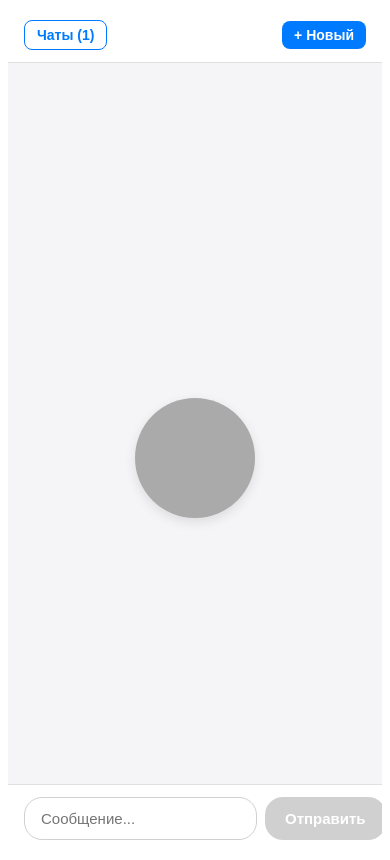
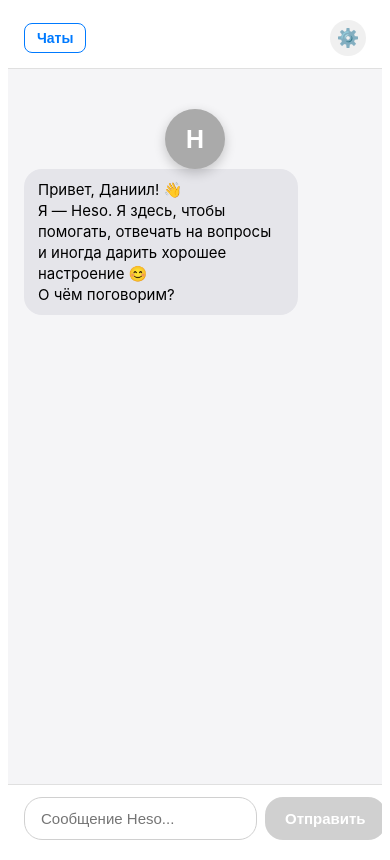
Before and after one commit to decozz523/my-ai-circle, a Next.js app: page / in a window 390 px wide. Built offline with nearby package versions, Linux system fonts and the light colour scheme.

Commit message:
Update index.js

```diff
--- a/pages/index.js
+++ b/pages/index.js
@@ -1,12 +1,36 @@
 import { useState, useEffect } from 'react';
 
 export default function Home() {
+  // --- ДАННЫЕ ПОЛЬЗОВАТЕЛЯ ---
+  const [userName, setUserName] = useState('Даниил Камаев');
+  const [theme, setTheme] = useState('light'); // 'light', 'dark', 'auto'
+
+  // --- ЧАТЫ ---
   const [chats, setChats] = useState([]);
   const [activeChatId, setActiveChatId] = useState(null);
   const [messages, setMessages] = useState([]);
   const [input, setInput] = useState('');
   const [isTyping, setIsTyping] = useState(false);
-  const [showChatList, setShowChatList] = useState(false); // для мобильной модалки
+  const [showChatList, setShowChatList] = useState(false);
+  const [showSettings, setShowSettings] = useState(false);
+
+  // Загрузка настроек
+  useEffect(() => {
+    const savedName = localStorage.getItem('user-name');
+    const savedTheme = localStorage.getItem('app-theme') || 'light';
+    if (savedName) setUserName(savedName);
+    setTheme(savedTheme);
+  }, []);
+
+  // Применение темы
+  useEffect(() => {
+    localStorage.setItem('app-theme', theme);
+    if (theme === 'dark' || (theme === 'auto' && window.matchMedia('(prefers-color-scheme: dark)').matches)) {
+      document.documentElement.classList.add('dark');
+    } else {
+      document.documentElement.classList.remove('dark');
+    }
+  }, [theme]);
 
   // Загрузка чатов
   useEffect(() => {
@@ -19,13 +43,24 @@ export default function Home() {
         setMessages(parsed[0].messages);
       }
     } else {
-      const newChat = { id: Date.now().toString(), title: 'Новый чат', messages: [], createdAt: new Date().toISOString() };
+      // Первое приветствие от Heso!
+      const welcomeMessage = {
+        role: 'ai',
+        content: `Привет, Даниил! 👋\nЯ — Heso. Я здесь, чтобы помогать, отвечать на вопросы и иногда дарить хорошее настроение 😊\nО чём поговорим?`
+      };
+      const newChat = {
+        id: Date.now().toString(),
+        title: 'Добро пожаловать!',
+        messages: [welcomeMessage],
+        createdAt: new Date().toISOString(),
+      };
       setChats([newChat]);
       setActiveChatId(newChat.id);
+      setMessages([welcomeMessage]);
     }
   }, []);
 
-  // Сохранение
+  // Сохранение чатов
   useEffect(() => {
     if (activeChatId) {
       const updated = chats.map(chat =>
@@ -68,8 +103,8 @@ export default function Home() {
     setInput('');
     setIsTyping(true);
 
-    // Обновляем заголовок
-    if (newMessages.length === 1) {
+    // Обновляем заголовок чата
+    if (newMessages.length === 1 && !chats.find(c => c.id === activeChatId)?.title?.includes('Добро пожаловать')) {
       const title = input.substring(0, 30) + (input.length > 30 ? '...' : '');
       const updated = chats.map(chat =>
         chat.id === activeChatId ? { ...chat, title } : chat
@@ -89,60 +124,101 @@ export default function Home() {
       const aiMsg = { role: 'ai', content: data.choices[0].message.content };
       setMessages(prev => [...prev, aiMsg]);
     } catch (error) {
-      setMessages(prev => [...prev, { role: 'ai', content: 'Ошибка. Попробуй позже.' }]);
+      setMessages(prev => [...prev, { role: 'ai', content: 'Heso сейчас недоступен. Попробуй позже! 💔' }]);
     } finally {
       setIsTyping(false);
     }
   };
 
+  const saveName = (newName) => {
+    if (newName.trim()) {
+      setUserName(newName.trim());
+      localStorage.setItem('user-name', newName.trim());
+    }
+  };
+
+  const clearAllChats = () => {
+    if (confirm('Очистить все чаты? Это нельзя отменить.')) {
+      localStorage.removeItem('ai-chats');
+      const welcomeMessage = {
+        role: 'ai',
+        content: `Привет, Даниил! 👋\nЯ — Heso. Я здесь, чтобы помогать, отвечать на вопросы и иногда дарить хорошее настроение 😊\nО чём поговорим?`
+      };
+      const newChat = {
+        id: Date.now().toString(),
+        title: 'Добро пожаловать!',
+        messages: [welcomeMessage],
+        createdAt: new Date().toISOString(),
+      };
+      setChats([newChat]);
+      setActiveChatId(newChat.id);
+      setMessages([welcomeMessage]);
+      setShowSettings(false);
+    }
+  };
+
   const activeChat = chats.find(c => c.id === activeChatId) || { title: 'Чат' };
-
-  // Определяем, мобильное ли устройство
   const isMobile = typeof window !== 'undefined' && window.innerWidth < 768;
 
+  // Цвета в зависимости от темы
+  const bgColor = theme === 'dark' ? '#000' : '#f5f5f7';
+  const headerBg = theme === 'dark' ? '#111' : 'white';
+  const chatBg = theme === 'dark' ? '#111' : 'white';
+  const inputBg = theme === 'dark' ? '#222' : 'white';
+  const textColor = theme === 'dark' ? '#fff' : '#000';
+  const userMsgBg = '#007AFF';
+  const aiMsgBg = theme === 'dark' ? '#222' : '#e5e5ea';
+  const aiMsgColor = theme === 'dark' ? '#fff' : '#000';
+
   return (
-    <div style={{ height: '100vh', display: 'flex', flexDirection: 'column', backgroundColor: '#f5f5f7', fontFamily: '-apple-system, BlinkMacSystemFont, sans-serif', overflow: 'hidden' }}>
+    <div style={{ height: '100vh', display: 'flex', flexDirection: 'column', backgroundColor: bgColor, color: textColor, fontFamily: '-apple-system, BlinkMacSystemFont, sans-serif', overflow: 'hidden' }}>
 
       {/* Шапка */}
-      <div style={{ padding: '12px 16px', backgroundColor: 'white', borderBottom: '1px solid #e0e0e0', display: 'flex', justifyContent: 'space-between', alignItems: 'center' }}>
+      <div style={{ padding: '12px 16px', backgroundColor: headerBg, borderBottom: `1px solid ${theme === 'dark' ? '#333' : '#e0e0e0'}`, display: 'flex', justifyContent: 'space-between', alignItems: 'center' }}>
         {isMobile ? (
           <button
             onClick={() => setShowChatList(true)}
             style={{
               padding: '6px 12px',
-              border: '1px solid #007AFF',
-              color: '#007AFF',
-              backgroundColor: 'white',
+              border: `1px solid ${theme === 'dark' ? '#555' : '#007AFF'}`,
+              color: theme === 'dark' ? '#aaa' : '#007AFF',
+              backgroundColor: 'transparent',
               borderRadius: '8px',
               fontSize: '14px',
               fontWeight: '600',
             }}
           >
-            Чаты ({chats.length})
+            Чаты
           </button>
         ) : (
           <div style={{ fontSize: '16px', fontWeight: '600' }}>{activeChat.title}</div>
         )}
+
+        <div style={{ display: 'flex', gap: '10px' }}>
           <button
-          onClick={createNewChat}
+            onClick={() => setShowSettings(true)}
             style={{
-            padding: '6px 12px',
-            backgroundColor: '#007AFF',
-            color: 'white',
+              width: '36px',
+              height: '36px',
+              borderRadius: '50%',
+              backgroundColor: theme === 'dark' ? '#222' : '#f0f0f0',
               border: 'none',
-            borderRadius: '8px',
-            fontSize: '14px',
-            fontWeight: '600',
+              fontSize: '18px',
+              display: 'flex',
+              alignItems: 'center',
+              justifyContent: 'center',
+              cursor: 'pointer',
+              color: theme === 'dark' ? '#aaa' : '#555',
             }}
           >
-          + Новый
+            ⚙️
           </button>
+        </div>
       </div>
 
       {/* Основная область */}
       <div style={{ flex: 1, display: 'flex', flexDirection: 'column', position: 'relative' }}>
-
-        {/* Круг — всегда виден, но ведёт себя умно */}
+        {/* Круг Heso */}
         <div style={{
           position: 'absolute',
           top: messages.length > 0 ? '40px' : '50%',
@@ -156,11 +232,19 @@ export default function Home() {
               width: messages.length > 0 ? '60px' : '120px',
               height: messages.length > 0 ? '60px' : '120px',
               borderRadius: isTyping ? '40%' : '50%',
-              backgroundColor: isTyping ? '#666' : '#aaa',
+              backgroundColor: isTyping ? (theme === 'dark' ? '#555' : '#999') : (theme === 'dark' ? '#444' : '#aaa'),
               transition: 'all 0.4s ease',
-              boxShadow: '0 4px 12px rgba(0,0,0,0.1)',
+              boxShadow: '0 4px 12px rgba(0,0,0,0.2)',
+              display: 'flex',
+              alignItems: 'center',
+              justifyContent: 'center',
+              color: '#fff',
+              fontSize: messages.length > 0 ? '24px' : '48px',
+              fontWeight: 'bold',
             }}
-          />
+          >
+            H
+          </div>
         </div>
 
         {/* Чат */}
@@ -181,14 +265,15 @@ export default function Home() {
                 alignSelf: msg.role === 'user' ? 'flex-end' : 'flex-start',
                 maxWidth: '80%',
                 marginBottom: '12px',
+                whiteSpace: 'pre-wrap'
               }}
             >
               <div
                 style={{
                   padding: '10px 14px',
                   borderRadius: '18px',
-                  backgroundColor: msg.role === 'user' ? '#007AFF' : '#e5e5ea',
-                  color: msg.role === 'user' ? 'white' : '#000',
+                  backgroundColor: msg.role === 'user' ? userMsgBg : aiMsgBg,
+                  color: msg.role === 'user' ? 'white' : aiMsgColor,
                   fontSize: '15px',
                   lineHeight: 1.4,
                   wordBreak: 'break-word',
@@ -200,28 +285,30 @@ export default function Home() {
           ))}
           {isTyping && (
             <div style={{ alignSelf: 'flex-start', maxWidth: '80%' }}>
-              <div style={{ padding: '10px 14px', borderRadius: '18px', backgroundColor: '#e5e5ea', fontSize: '15px' }}>
-                ИИ думает...
+              <div style={{ padding: '10px 14px', borderRadius: '18px', backgroundColor: aiMsgBg, color: aiMsgColor, fontSize: '15px' }}>
+                Heso думает... 💭
               </div>
             </div>
           )}
         </div>
 
         {/* Поле ввода */}
-        <div style={{ padding: '12px 16px', borderTop: '1px solid #e0e0e0', backgroundColor: 'white' }}>
+        <div style={{ padding: '12px 16px', borderTop: `1px solid ${theme === 'dark' ? '#333' : '#e0e0e0'}`, backgroundColor: chatBg }}>
           <div style={{ display: 'flex', gap: '8px' }}>
             <input
               value={input}
               onChange={(e) => setInput(e.target.value)}
               onKeyDown={(e) => e.key === 'Enter' && handleSend()}
-              placeholder="Сообщение..."
+              placeholder="Сообщение Heso..."
               style={{
                 flex: 1,
                 padding: '12px 16px',
-                border: '1px solid #d0d0d0',
+                border: `1px solid ${theme === 'dark' ? '#444' : '#d0d0d0'}`,
                 borderRadius: '18px',
                 fontSize: '15px',
                 outline: 'none',
+                backgroundColor: inputBg,
+                color: textColor,
               }}
             />
             <button
@@ -229,7 +316,7 @@ export default function Home() {
               disabled={!input.trim() || isTyping}
               style={{
                 padding: '12px 20px',
-                backgroundColor: input.trim() && !isTyping ? '#007AFF' : '#d0d0d0',
+                backgroundColor: input.trim() && !isTyping ? '#007AFF' : (theme === 'dark' ? '#444' : '#d0d0d0'),
                 color: 'white',
                 border: 'none',
                 borderRadius: '18px',
@@ -244,38 +331,12 @@ export default function Home() {
         </div>
       </div>
 
-      {/* Модальное окно со списком чатов (только на мобильном) */}
+      {/* Модалка: список чатов (мобильная) */}
       {isMobile && showChatList && (
         <>
-          <div
-            onClick={() => setShowChatList(false)}
-            style={{
-              position: 'fixed',
-              top: 0,
-              left: 0,
-              right: 0,
-              bottom: 0,
-              backgroundColor: 'rgba(0,0,0,0.3)',
-              zIndex: 1000,
-            }}
-          />
-          <div
-            style={{
-              position: 'fixed',
-              bottom: 0,
-              left: 0,
-              right: 0,
-              backgroundColor: 'white',
-              borderTopLeftRadius: '20px',
-              borderTopRightRadius: '20px',
-              maxHeight: '70vh',
-              zIndex: 1001,
-              padding: '16px 0',
-            }}
-          >
-            <div style={{ textAlign: 'center', color: '#888', fontSize: '14px', marginBottom: '12px' }}>
-              Мои чаты
-            </div>
+          <div onClick={() => setShowChatList(false)} style={{ position: 'fixed', top: 0, left: 0, right: 0, bottom: 0, backgroundColor: 'rgba(0,0,0,0.3)', zIndex: 1000 }} />
+          <div style={{ position: 'fixed', bottom: 0, left: 0, right: 0, backgroundColor: chatBg, borderTopLeftRadius: '20px', borderTopRightRadius: '20px', maxHeight: '70vh', zIndex: 1001, padding: '16px 0' }}>
+            <div style={{ textAlign: 'center', color: theme === 'dark' ? '#aaa' : '#888', fontSize: '14px', marginBottom: '12px' }}>Мои чаты</div>
             <div style={{ maxHeight: '60vh', overflowY: 'auto' }}>
               {chats.map(chat => (
                 <div
@@ -283,11 +344,11 @@ export default function Home() {
                   onClick={() => switchChat(chat.id)}
                   style={{
                     padding: '14px 20px',
-                    borderBottom: '1px solid #f0f0f0',
+                    borderBottom: `1px solid ${theme === 'dark' ? '#333' : '#f0f0f0'}`,
                     cursor: 'pointer',
                     fontSize: '16px',
-                    backgroundColor: activeChatId === chat.id ? '#f0f7ff' : 'white',
-                    color: activeChatId === chat.id ? '#007AFF' : '#000',
+                    backgroundColor: activeChatId === chat.id ? (theme === 'dark' ? '#222' : '#f0f7ff') : 'transparent',
+                    color: activeChatId === chat.id ? '#007AFF' : (theme === 'dark' ? '#fff' : '#000'),
                   }}
                 >
                   {chat.title}
@@ -295,24 +356,107 @@ export default function Home() {
               ))}
             </div>
             <div style={{ padding: '16px', textAlign: 'center' }}>
-              <button
-                onClick={createNewChat}
-                style={{
-                  padding: '10px 20px',
-                  backgroundColor: '#007AFF',
-                  color: 'white',
-                  border: 'none',
-                  borderRadius: '12px',
-                  fontSize: '15px',
-                  fontWeight: '600',
-                }}
-              >
+              <button onClick={createNewChat} style={{ padding: '10px 20px', backgroundColor: '#007AFF', color: 'white', border: 'none', borderRadius: '12px', fontSize: '15px', fontWeight: '600' }}>
                 + Новый чат
               </button>
             </div>
           </div>
         </>
       )}
+
+      {/* Модалка: настройки (личный кабинет) */}
+      {showSettings && (
+        <>
+          <div onClick={() => setShowSettings(false)} style={{ position: 'fixed', top: 0, left: 0, right: 0, bottom: 0, backgroundColor: 'rgba(0,0,0,0.3)', zIndex: 2000 }} />
+          <div style={{ position: 'fixed', top: '50%', left: '50%', transform: 'translate(-50%, -50%)', width: isMobile ? '90%' : '400px', backgroundColor: chatBg, borderRadius: '20px', padding: '24px', zIndex: 2001, maxHeight: '80vh', overflowY: 'auto', border: `1px solid ${theme === 'dark' ? '#333' : '#e0e0e0'}` }}>
+            <h2 style={{ fontSize: '20px', fontWeight: '700', marginBottom: '20px', textAlign: 'center' }}>Личный кабинет</h2>
+
+            <div style={{ marginBottom: '20px' }}>
+              <div style={{ fontSize: '14px', color: theme === 'dark' ? '#aaa' : '#666', marginBottom: '6px' }}>Ваше имя</div>
+              <input
+                value={userName}
+                onChange={(e) => setUserName(e.target.value)}
+                onBlur={(e) => saveName(e.target.value)}
+                placeholder="Введите имя"
+                style={{
+                  width: '100%',
+                  padding: '10px 12px',
+                  border: `1px solid ${theme === 'dark' ? '#444' : '#d0d0d0'}`,
+                  borderRadius: '10px',
+                  backgroundColor: inputBg,
+                  color: textColor,
+                  fontSize: '15px',
+                }}
+              />
+            </div>
+
+            <div style={{ marginBottom: '20px' }}>
+              <div style={{ fontSize: '14px', color: theme === 'dark' ? '#aaa' : '#666', marginBottom: '6px' }}>Тема</div>
+              <select
+                value={theme}
+                onChange={(e) => setTheme(e.target.value)}
+                style={{
+                  width: '100%',
+                  padding: '10px 12px',
+                  border: `1px solid ${theme === 'dark' ? '#444' : '#d0d0d0'}`,
+                  borderRadius: '10px',
+                  backgroundColor: inputBg,
+                  color: textColor,
+                  fontSize: '15px',
+                }}
+              >
+                <option value="light">Светлая</option>
+                <option value="dark">Тёмная</option>
+                <option value="auto">Автоматически</option>
+              </select>
+            </div>
+
+            <div style={{ marginBottom: '20px', padding: '14px', backgroundColor: theme === 'dark' ? '#222' : '#f8f8f8', borderRadius: '12px' }}>
+              <div style={{ fontSize: '14px', fontWeight: '600', marginBottom: '6px' }}>Информация</div>
+              <div style={{ fontSize: '14px', color: theme === 'dark' ? '#bbb' : '#555' }}>
+                <div>ИИ: <strong>Heso</strong></div>
+                <div>Разработчик: <strong>Даниил Камаев</strong></div>
+                <div>Всего чатов: <strong>{chats.length}</strong></div>
+              </div>
+            </div>
+
+            <button
+              onClick={clearAllChats}
+              style={{
+                width: '100%',
+                padding: '12px',
+                backgroundColor: '#ff3b30',
+                color: 'white',
+                border: 'none',
+                borderRadius: '12px',
+                fontSize: '15px',
+                fontWeight: '600',
+                cursor: 'pointer',
+              }}
+            >
+              Очистить все чаты
+            </button>
+
+            <button
+              onClick={() => setShowSettings(false)}
+              style={{
+                width: '100%',
+                padding: '12px',
+                marginTop: '12px',
+                backgroundColor: theme === 'dark' ? '#333' : '#f0f0f0',
+                color: theme === 'dark' ? '#fff' : '#000',
+                border: 'none',
+                borderRadius: '12px',
+                fontSize: '15px',
+                fontWeight: '600',
+                cursor: 'pointer',
+              }}
+            >
+              Готово
+            </button>
+          </div>
+        </>
+      )}
     </div>
   );
 }
```
Lines whose indentation alone changed are shown as unchanged.
